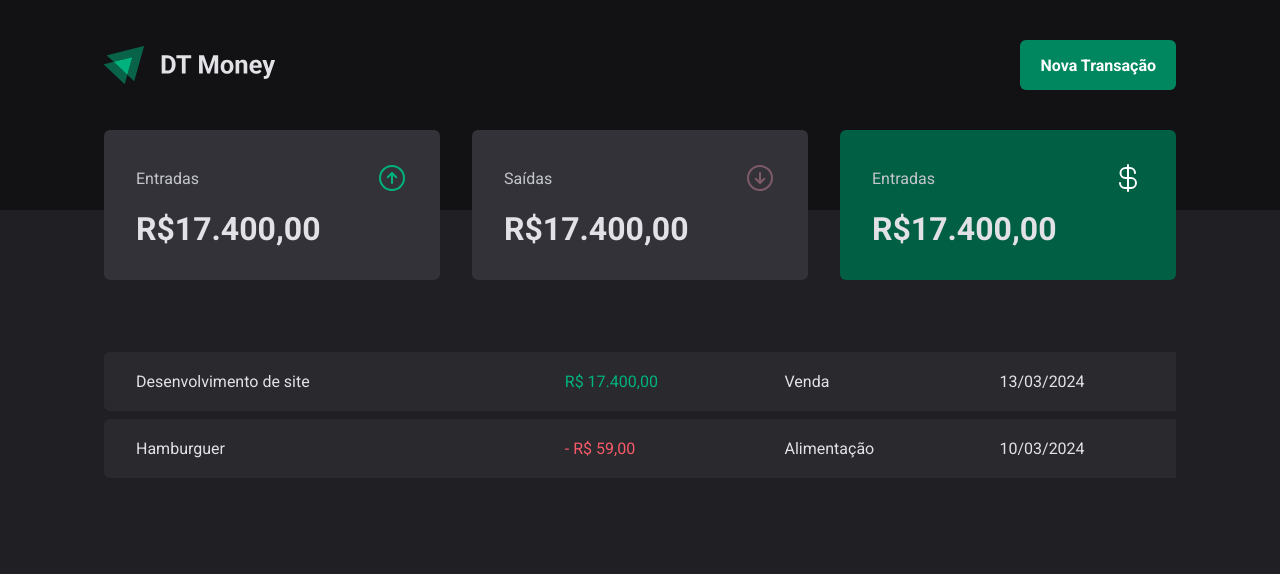
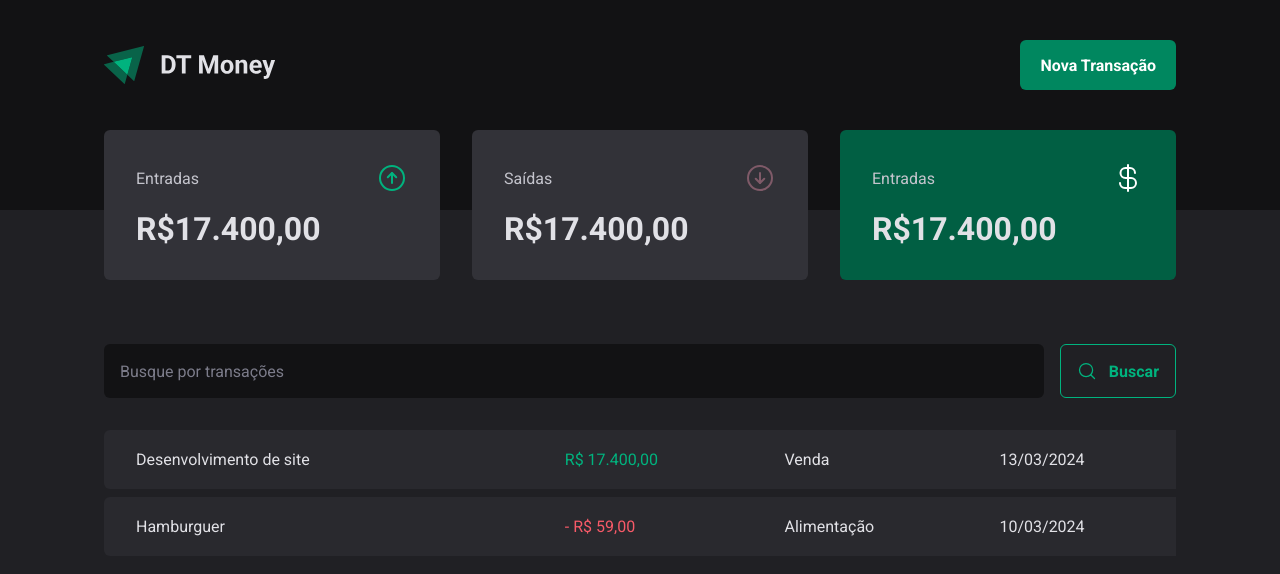
Before and after one commit to hugoh1dev/03_dt_money, a React (Vite) app in the folder 03_dt_money/: page / in a window 1280 px wide. Shown: the top 574 px of the page. Built offline with nearby package versions, Linux system fonts and the light colour scheme.

Commit message:
create component searchform and transaction page changes

```diff
--- /dev/null
+++ b/03_dt_money/src/pages/Transactions/components/SearchForm/index.tsx
@@ -0,0 +1,15 @@
+import { MagnifyingGlass } from "phosphor-react";
+import { SearchFormContainer } from "./styles";
+
+export function SearchForm() {
+    return (
+        <SearchFormContainer>
+            <input type="text" placeholder="Busque por transações" />
+
+            <button type="submit">
+                <MagnifyingGlass size={20} />
+                Buscar
+            </button>
+        </SearchFormContainer>
+    );
+}
--- /dev/null
+++ b/03_dt_money/src/pages/Transactions/components/SearchForm/styles.ts
@@ -0,0 +1,41 @@
+import styled from "styled-components";
+
+export const SearchFormContainer = styled.form`
+    display: flex;
+    gap: 1rem;
+
+    input {
+        flex: 1;
+        border-radius: 6px;
+        border: 0;
+        background-color: ${props => props.theme["gray-900"]};
+        color: ${props => props.theme["gray-300"]};
+        padding: 1rem;
+
+        &::placeholder {
+            color: ${props => props.theme["gray-500"]};
+        }
+    }
+
+    button {
+        display: flex;
+        align-items: center;
+        gap: 0.75rem;
+
+        border: 0;
+        padding: 1rem;
+        background: transparent;
+        border: 1px solid ${props => props.theme["green-300"]};
+        color: ${props => props.theme["green-300"]};
+        font-weight: bold;
+        border-radius: 6px;
+
+        &:hover {
+            background: ${props => props.theme["green-500"]}
+            border-color: ${props => props.theme["green-500"]};
+            color: ${props => props.theme.white};
+            transition: background-color 0.2s, color 0,2s, border-color 0,2s;
+        }
+    }
+
+`
--- a/03_dt_money/src/pages/Transactions/index.tsx
+++ b/03_dt_money/src/pages/Transactions/index.tsx
@@ -1,5 +1,6 @@
 import { Header } from "../../components/Header";
 import { Summary } from "../../components/Summary";
+import { SearchForm } from "./components/SearchForm";
 import { PriceHighlight, TransactionsContainer, TransactionsTable } from "./styles";
 
 export function Transactions() {
@@ -9,6 +10,8 @@
             <Summary />
 
             <TransactionsContainer>
+                <SearchForm />
+
                 <TransactionsTable>
                     <tbody>
                         <tr>
--- a/03_dt_money/src/pages/Transactions/styles.ts
+++ b/03_dt_money/src/pages/Transactions/styles.ts
@@ -11,7 +11,7 @@
     width: 100%;
     border-collapse: separate;
     border-spacing: 0 0.5rem;
-    // margin-top: 1.5rem;
+    margin-top: 1.5rem;
 
     td {
         padding: 1.25rem 2rem;
```
